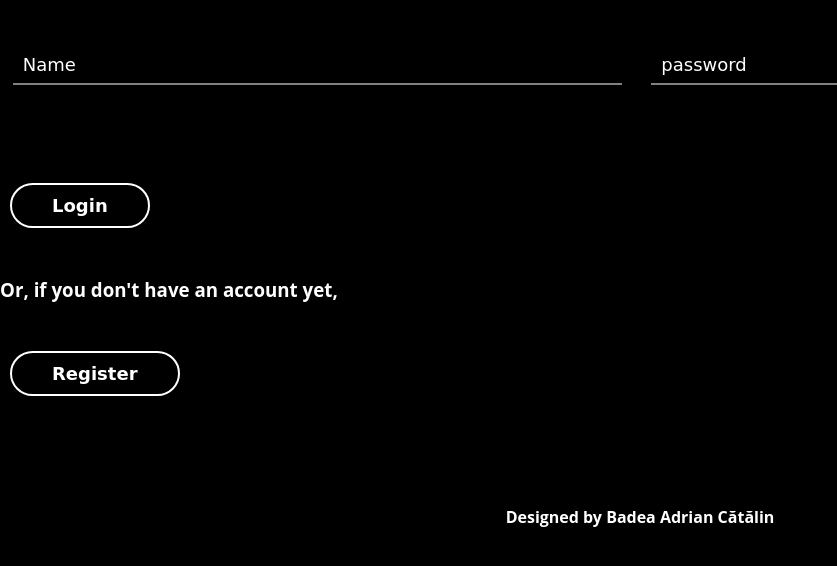
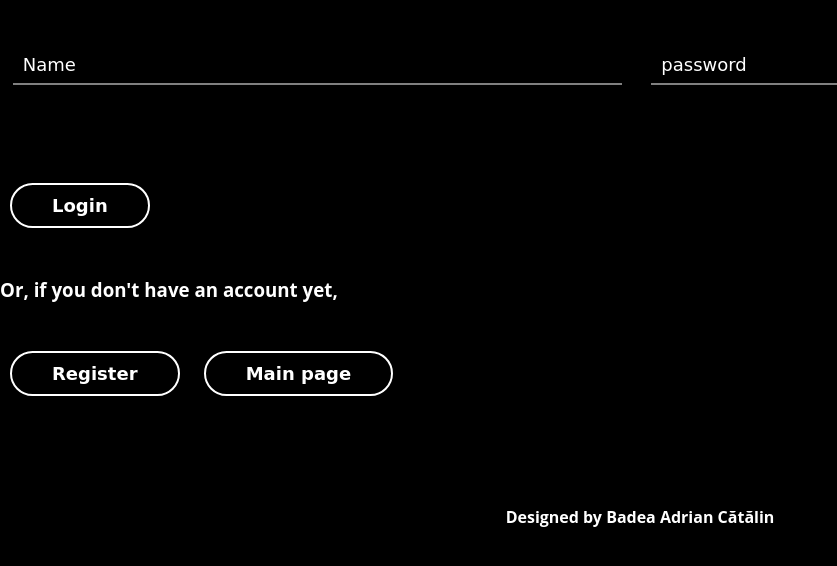
Before and after one commit to badeaadi/Web-Project, a website: page login.html in a window 1280 px wide. Shown: the part 86-652 px from the top of the page, without its empty margins (0-837 px from the left). Drawn offline with nearby package versions, Linux system fonts and the light colour scheme.

Commit message:
Add files via upload

```diff
--- a/login.html
+++ b/login.html
@@ -34,6 +34,9 @@
 
         <div class="register_submit">
             <button type="submit" onclick="location.href='register.html'">Register</button>
+
+            <button type="submit" onclick="location.href='index.html'">Main page</button>
+
         </div>
     </div>
 
```
